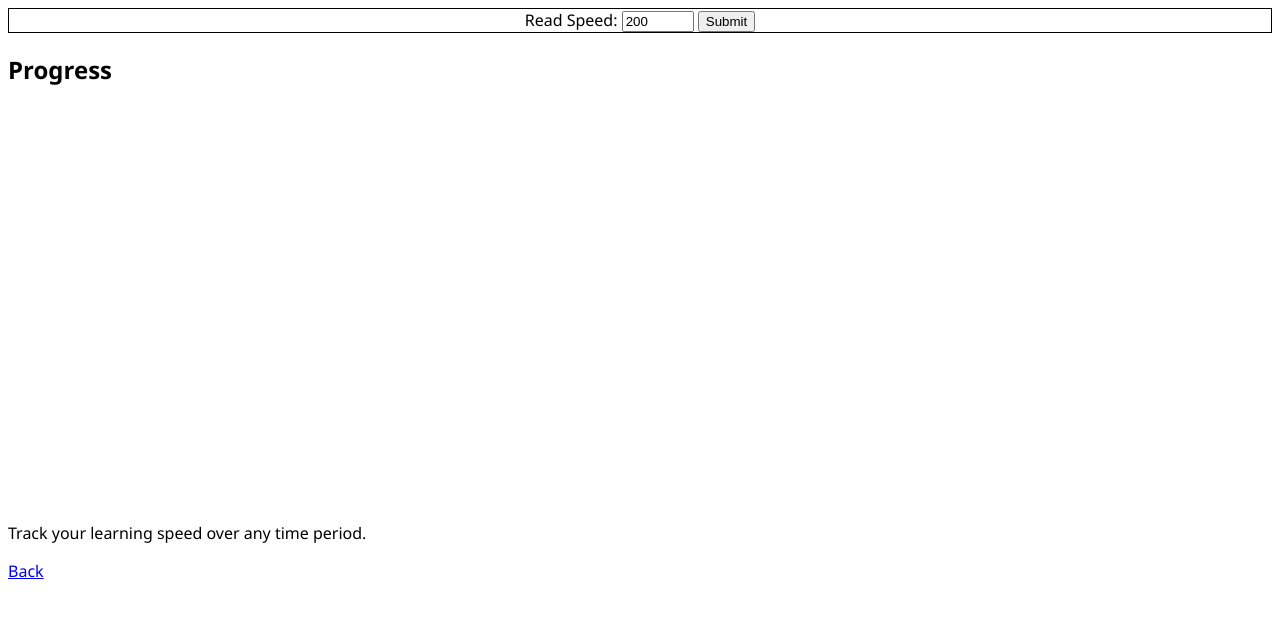
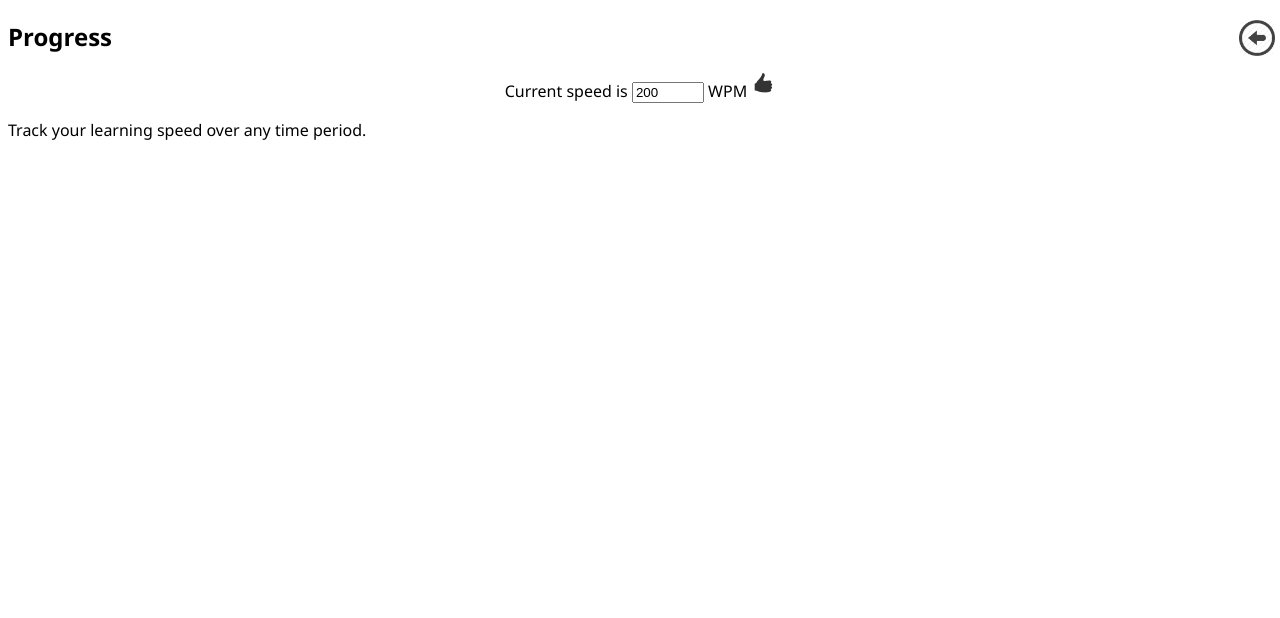
Before and after one commit to virajprabhu/read-timer, a browser extension: page options.html in a window 1280 px wide. Drawn offline with Linux system fonts and the light colour scheme.

Commit message:
made some design changes

```diff
--- a/options.html
+++ b/options.html
@@ -11,7 +11,6 @@
             font-size: 100%;
         }
         #input-speed {
-            border: 1px solid black;
             text-align: center;
             min-height: 50%;
         }
@@ -50,26 +49,27 @@
      -->
     </head>
     <body>
+        <a id="backLink" style='position:fixed;right:5px;margin-top:0px'>
+            <img id="backButton" src="resources/back_button.png" height="36" width="36">
+        </a>
+        <div id="header">
+            <h2 id="progressLabel">Progress</h2>
+        </div>
         <form id="input-speed">
-            Read Speed:
-            <input type="number" id="input-box" min="10" max="2000" />
-            <input type="submit" value="Submit" />
+            Current speed is
+            <input type="number" id="input-box" min="10" max="2000" /> WPM
+            <input type="image" src="resources/thumbs_up_resize.png" value="Submit" />
             <div id="saved-message"></div>
         </form>
         <script src="options.js"></script>
-        <div id="header">
-            <h2 id="progressLabel">Progress</h2>
-        </div>
+
+        <p>Track your learning speed over any time period.</p>
 
         <div id="content">
             <div class="demo-container">
             <div id="placeholder" class="demo-placeholder"></div>
         </div>
 
-        <p>Track your learning speed over any time period.</p>
-
         </div>
-
-        <a id="backLink">Back</a>
     </body>
 </html>
--- a/options.js
+++ b/options.js
@@ -163,7 +163,7 @@ $(function() {
         // panning arrows
 
         function addArrow(dir, right, top, offset) {
-            $("<img class='button' src='arrow-" + dir + ".gif' style='right:" + right + "px;top:" + top + "px'>")
+            $("<img class='button' src='resources/arrow-" + dir + ".gif' style='right:" + right + "px;top:" + top + "px'>")
                 .appendTo(placeholder)
                 .click(function (e) {
                     e.preventDefault();
```
Also changed, not shown: popup.html (+6 -3 lines), manifest.json, resources/back_button.png (added), resources/gear.png (added), resources/thumbs_up_resize.png (added).
